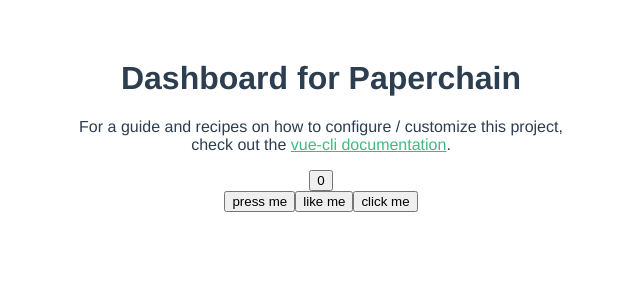
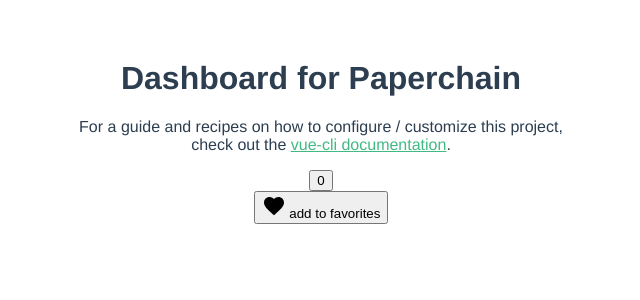
Before and after one commit to Morganhtrotter/Paperchain, a Vue app in the folder dashboard/: page / in a window 1280 px wide. Shown: the top 300 px of the page, without its empty margins (319-959 px from the left). Built offline with nearby package versions, Linux system fonts and the light colour scheme.

Commit message:
Changed to slot and added onclick listener

```diff
--- a/dashboard/src/App.vue
+++ b/dashboard/src/App.vue
@@ -1,21 +1,29 @@
 <template>
   <div id="app">
     <HelloWorld msg="Dashboard for Paperchain" />
-    <AppButton>press me</AppButton>
-    <AppButton>like me</AppButton>
-    <AppButton>click me</AppButton>
+    <AppButton @click="log">
+      <Icon />
+      add to favorites
+    </AppButton>
   </div>
 </template>
 
 <script>
 import HelloWorld from './components/HelloWorld.vue'
 import AppButton from './components/AppButton.vue'
+import Icon from './components/Icon.vue'
 
 export default {
   name: 'App',
   components: {
     HelloWorld,
-    AppButton
+    AppButton,
+    Icon
+  },
+  methods: {
+    log() {
+      console.log("works");
+    }
   }
 }
 </script>
--- a/dashboard/src/components/AppButton.vue
+++ b/dashboard/src/components/AppButton.vue
@@ -1,7 +1,10 @@
 <template>
-	<button><slot></slot></button>
+	<button v-on="$listeners">
+		<slot></slot>
+	</button>
 </template>
 
 <script>
-	export default {};
+	export default {
+	};
 </script>
--- /dev/null
+++ b/dashboard/src/components/Icon.vue
@@ -0,0 +1,12 @@
+<template>
+  <svg
+    xmlns="http://www.w3.org/2000/svg"
+    viewBox="0 0 24 24"
+    height="24"
+    width="24"
+  >
+    <path
+      d="M12 21.35l-1.45-1.32C5.4 15.36 2 12.28 2 8.5 2 5.42 4.42 3 7.5 3c1.74 0 3.41.81 4.5 2.09C13.09 3.81 14.76 3 16.5 3 19.58 3 22 5.42 22 8.5c0 3.78-3.4 6.86-8.55 11.54L12 21.35z"
+    />
+  </svg>
+</template>
```
